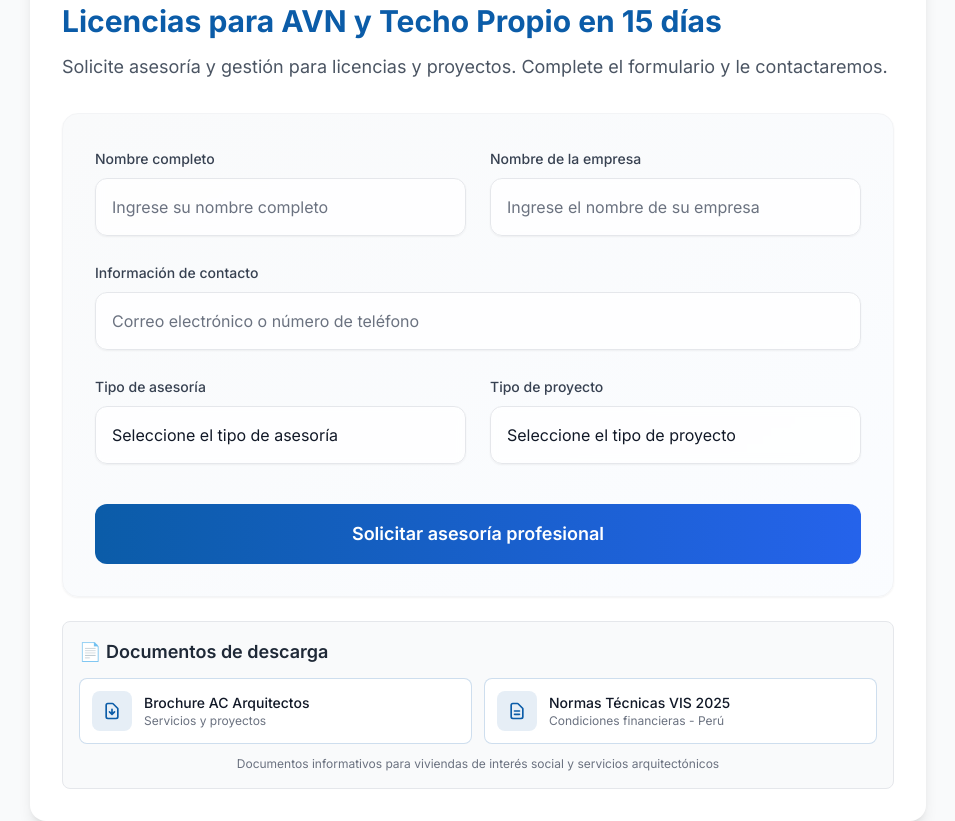
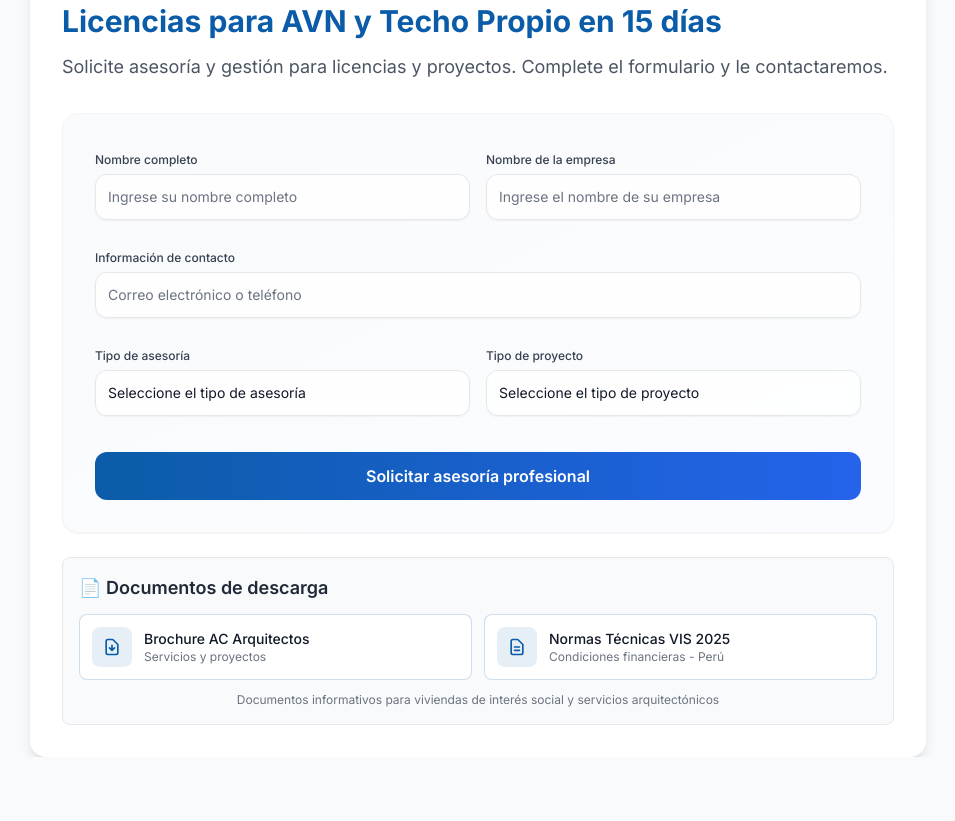
Before and after one commit to Flaticon/acarquitectos-landing, an Astro site: page / in a window 1280 px wide. Shown: the part 1093-1914 px from the top of the page, without its empty margins (162-1117 px from the left). After the commit the page ends 1850 px from the top, so only its background shows below. Built offline with nearby package versions, Linux system fonts and the light colour scheme; Astro itself is replaced by a stand-in of ours.

Commit message:
nuevo diseño

```diff
--- a/src/pages/index.astro
+++ b/src/pages/index.astro
@@ -74,48 +74,48 @@ import Header from "../components/Header.astro";
 
       <div class="bg-gradient-to-br from-gray-50 to-blue-50/30 p-8 rounded-2xl border border-gray-100 shadow-sm">
         <form id="leadForm" class="space-y-6">
-          <div class="grid md:grid-cols-2 gap-6">
-            <div class="space-y-2">
-              <label class="text-sm font-medium text-gray-700">Nombre completo</label>
+          <div class="grid md:grid-cols-2 gap-4">
+            <div class="space-y-1">
+              <label class="text-xs font-medium text-gray-700">Nombre completo</label>
               <input
                 type="text"
                 name="nombre"
                 placeholder="Ingrese su nombre completo"
                 required
-                class="w-full border border-gray-200 px-4 py-4 rounded-xl bg-white/80 backdrop-blur-sm transition-all duration-200 focus:outline-none focus:ring-2 focus:ring-primary/20 focus:border-primary hover:border-gray-300 shadow-sm text-gray-900 placeholder-gray-500"
+                class="w-full border border-gray-200 px-3 py-3 rounded-xl bg-white/80 backdrop-blur-sm transition-all duration-200 focus:outline-none focus:ring-2 focus:ring-primary/20 focus:border-primary hover:border-gray-300 shadow-sm text-sm text-gray-900 placeholder-gray-500"
               />
             </div>
 
-            <div class="space-y-2">
-              <label class="text-sm font-medium text-gray-700">Nombre de la empresa</label>
+            <div class="space-y-1">
+              <label class="text-xs font-medium text-gray-700">Nombre de la empresa</label>
               <input
                 type="text"
                 name="empresa"
                 placeholder="Ingrese el nombre de su empresa"
                 required
-                class="w-full border border-gray-200 px-4 py-4 rounded-xl bg-white/80 backdrop-blur-sm transition-all duration-200 focus:outline-none focus:ring-2 focus:ring-primary/20 focus:border-primary hover:border-gray-300 shadow-sm text-gray-900 placeholder-gray-500"
+                class="w-full border border-gray-200 px-3 py-3 rounded-xl bg-white/80 backdrop-blur-sm transition-all duration-200 focus:outline-none focus:ring-2 focus:ring-primary/20 focus:border-primary hover:border-gray-300 shadow-sm text-sm text-gray-900 placeholder-gray-500"
               />
             </div>
           </div>
 
-          <div class="space-y-2">
-            <label class="text-sm font-medium text-gray-700">Información de contacto</label>
+          <div class="space-y-1">
+            <label class="text-xs font-medium text-gray-700">Información de contacto</label>
             <input
               type="text"
               name="contacto"
-              placeholder="Correo electrónico o número de teléfono"
+              placeholder="Correo electrónico o teléfono"
               required
-              class="w-full border border-gray-200 px-4 py-4 rounded-xl bg-white/80 backdrop-blur-sm transition-all duration-200 focus:outline-none focus:ring-2 focus:ring-primary/20 focus:border-primary hover:border-gray-300 shadow-sm text-gray-900 placeholder-gray-500"
+              class="w-full border border-gray-200 px-3 py-3 rounded-xl bg-white/80 backdrop-blur-sm transition-all duration-200 focus:outline-none focus:ring-2 focus:ring-primary/20 focus:border-primary hover:border-gray-300 shadow-sm text-sm text-gray-900 placeholder-gray-500"
             />
           </div>
 
-          <div class="grid md:grid-cols-2 gap-6">
-            <div class="space-y-2">
-              <label class="text-sm font-medium text-gray-700">Tipo de asesoría</label>
+          <div class="grid md:grid-cols-2 gap-4">
+            <div class="space-y-1">
+              <label class="text-xs font-medium text-gray-700">Tipo de asesoría</label>
               <select
                 name="asesoria"
                 required
-                class="w-full border border-gray-200 px-4 py-4 rounded-xl bg-white/80 backdrop-blur-sm transition-all duration-200 focus:outline-none focus:ring-2 focus:ring-primary/20 focus:border-primary hover:border-gray-300 shadow-sm text-gray-900 appearance-none cursor-pointer"
+                class="w-full border border-gray-200 px-3 py-3 rounded-xl bg-white/80 backdrop-blur-sm transition-all duration-200 focus:outline-none focus:ring-2 focus:ring-primary/20 focus:border-primary hover:border-gray-300 shadow-sm text-sm text-gray-900 appearance-none cursor-pointer"
               >
                 <option value="">Seleccione el tipo de asesoría</option>
                 <option value="Revisores Urbanos">Revisores Urbanos</option>
@@ -123,12 +123,12 @@ import Header from "../components/Header.astro";
               </select>
             </div>
 
-            <div class="space-y-2">
-              <label class="text-sm font-medium text-gray-700">Tipo de proyecto</label>
+            <div class="space-y-1">
+              <label class="text-xs font-medium text-gray-700">Tipo de proyecto</label>
               <select
                 name="tramite"
                 required
-                class="w-full border border-gray-200 px-4 py-4 rounded-xl bg-white/80 backdrop-blur-sm transition-all duration-200 focus:outline-none focus:ring-2 focus:ring-primary/20 focus:border-primary hover:border-gray-300 shadow-sm text-gray-900 appearance-none cursor-pointer"
+                class="w-full border border-gray-200 px-3 py-3 rounded-xl bg-white/80 backdrop-blur-sm transition-all duration-200 focus:outline-none focus:ring-2 focus:ring-primary/20 focus:border-primary hover:border-gray-300 shadow-sm text-sm text-gray-900 appearance-none cursor-pointer"
               >
                 <option value="">Seleccione el tipo de proyecto</option>
                 <option value="Habilitación Urbana">Habilitación Urbana</option>
@@ -137,11 +137,11 @@ import Header from "../components/Header.astro";
             </div>
           </div>
 
-          <div class="pt-4">
+          <div class="pt-3">
             <button
               id="submitBtn"
               type="submit"
-              class="w-full bg-gradient-to-r from-primary to-blue-600 text-white py-4 px-6 rounded-xl font-semibold text-lg transition-all duration-200 hover:from-primary/90 hover:to-blue-600/90 hover:shadow-lg hover:-translate-y-0.5 focus:outline-none focus:ring-2 focus:ring-primary/30 active:translate-y-0 disabled:opacity-70 disabled:cursor-not-allowed disabled:transform-none"
+              class="w-full bg-gradient-to-r from-primary to-blue-600 text-white py-3 px-5 rounded-xl font-semibold text-base transition-all duration-200 hover:from-primary/90 hover:to-blue-600/90 hover:shadow-lg hover:-translate-y-0.5 focus:outline-none focus:ring-2 focus:ring-primary/30 active:translate-y-0 disabled:opacity-70 disabled:cursor-not-allowed disabled:transform-none"
             >
               Solicitar asesoría profesional
             </button>
```
